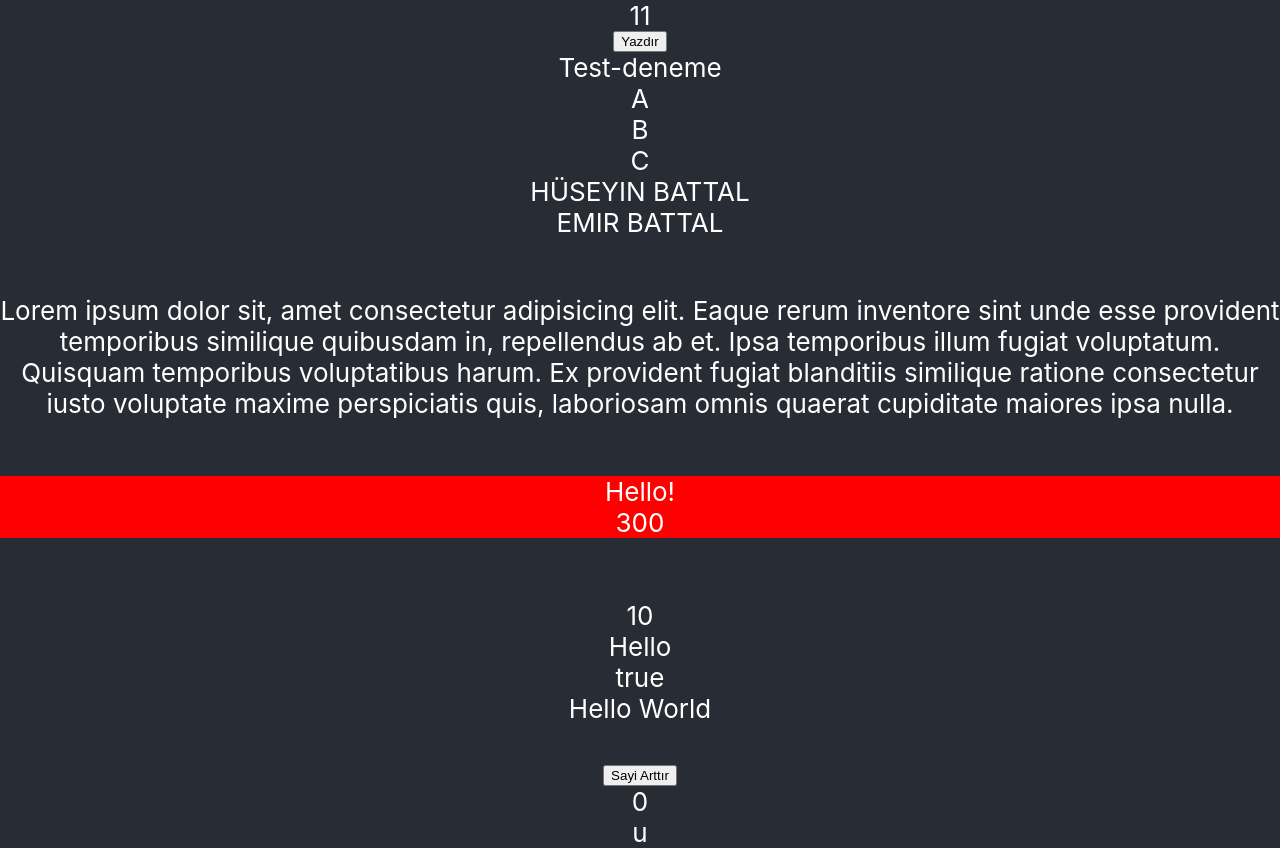
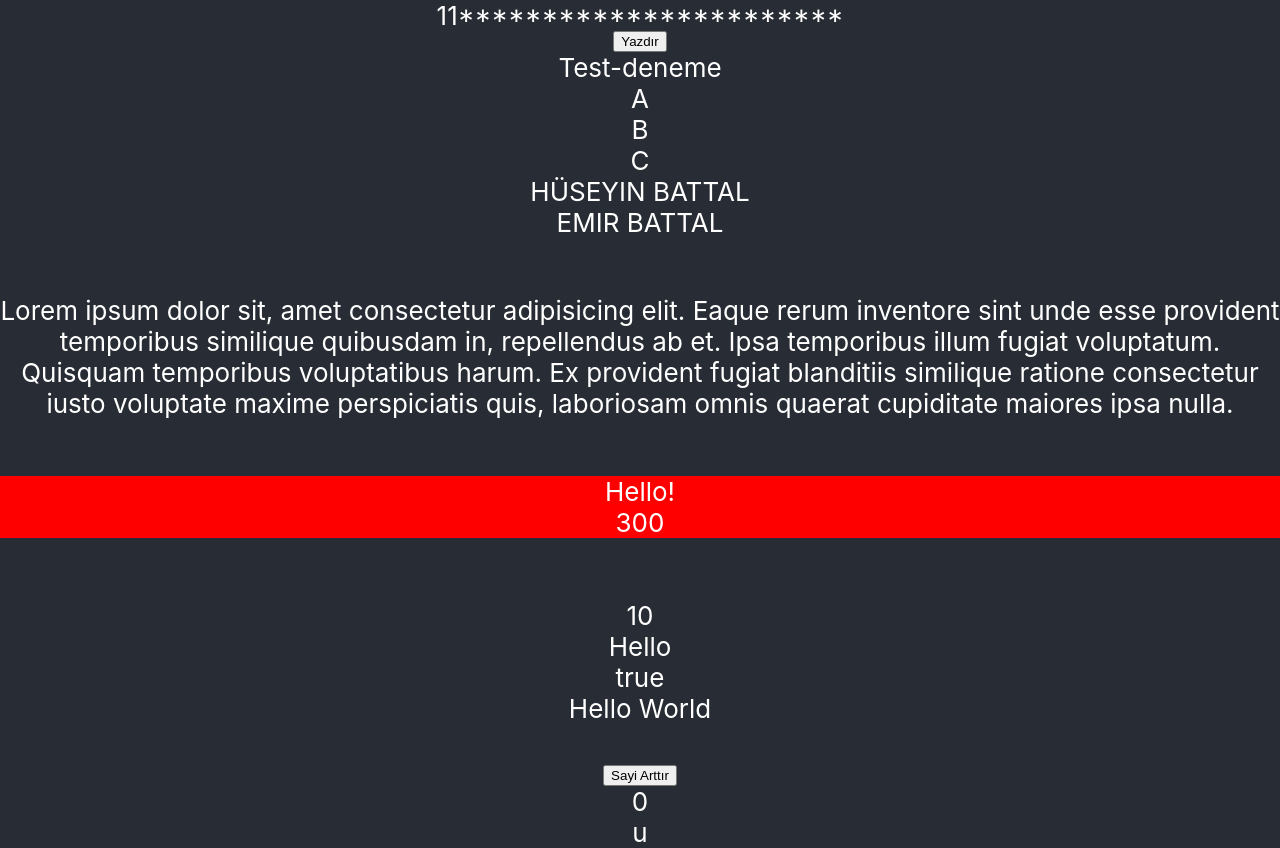
Before and after one commit to huseyinbattal/react-typescript, a React (Create React App) app: page / in a window 1280 px wide. Built offline with nearby package versions, Linux system fonts and the light colour scheme.

Commit message:
Update App.tsx

```diff
--- a/src/App.tsx
+++ b/src/App.tsx
@@ -20,7 +20,7 @@ function App() {
   return (
     <div className="App">
       <header className="App-header">
-       {calculateNumber(5,6).toString().toUpperCase()}
+       {calculateNumber(5,6).toString().toUpperCase().padEnd(25,"*")}
       <button onClick={()=>{logToConsole("test")}}>Yazdır</button>
         <div>
           <ArrayObjects
```
